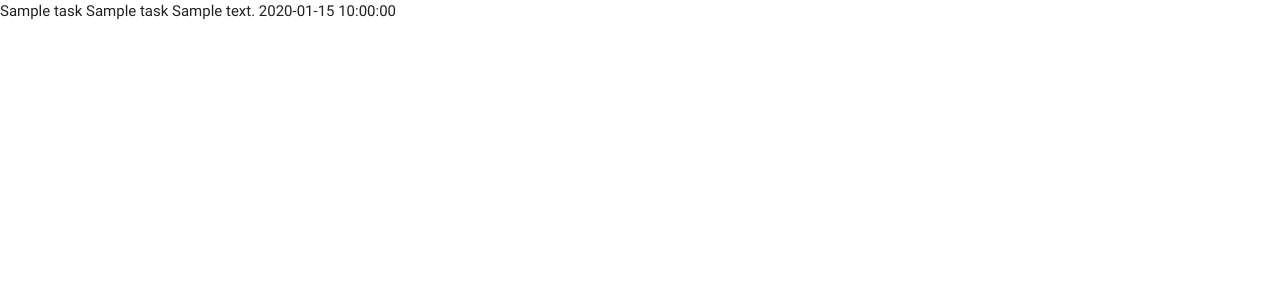
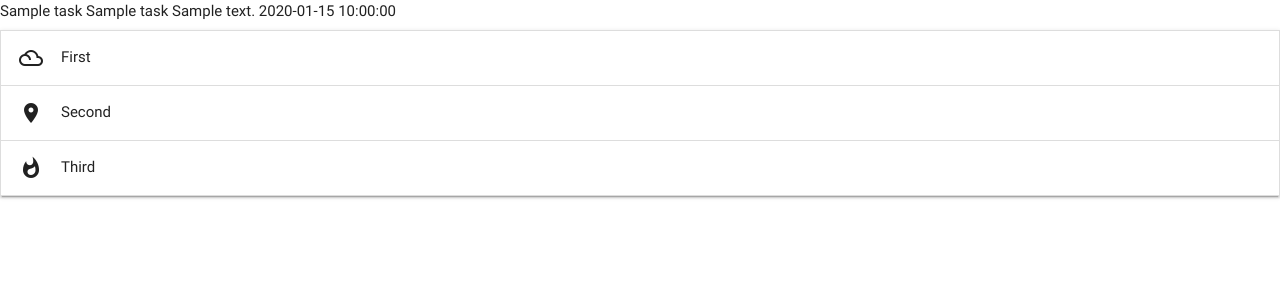
Before and after one commit to rimantascode/task-manager-miniproject, a Flask app: page / in a window 1280 px wide. Shown: the top 300 px of the page. Run offline with Flask 2, Linux system fonts and the light colour scheme; a database or web service that is not in the repository returns one stand-in record (Sample ...); some libraries are stand-ins or nearby versions.

Commit message:
Accordion Setup

```diff
--- a/templates/tasks.html
+++ b/templates/tasks.html
@@ -8,4 +8,19 @@
         {{task.is_urgent}}
         {{task.due_date}}
     {% endfor %}
+
+<ul class="collapsible">
+    <li>
+      <div class="collapsible-header"><i class="material-icons">filter_drama</i>First</div>
+      <div class="collapsible-body"><span>Lorem ipsum dolor sit amet.</span></div>
+    </li>
+    <li>
+      <div class="collapsible-header"><i class="material-icons">place</i>Second</div>
+      <div class="collapsible-body"><span>Lorem ipsum dolor sit amet.</span></div>
+    </li>
+    <li>
+      <div class="collapsible-header"><i class="material-icons">whatshot</i>Third</div>
+      <div class="collapsible-body"><span>Lorem ipsum dolor sit amet.</span></div>
+    </li>
+  </ul>
 {% endblock %}
```
Also changed, not shown: templates/base.html (+8 -1 lines).
